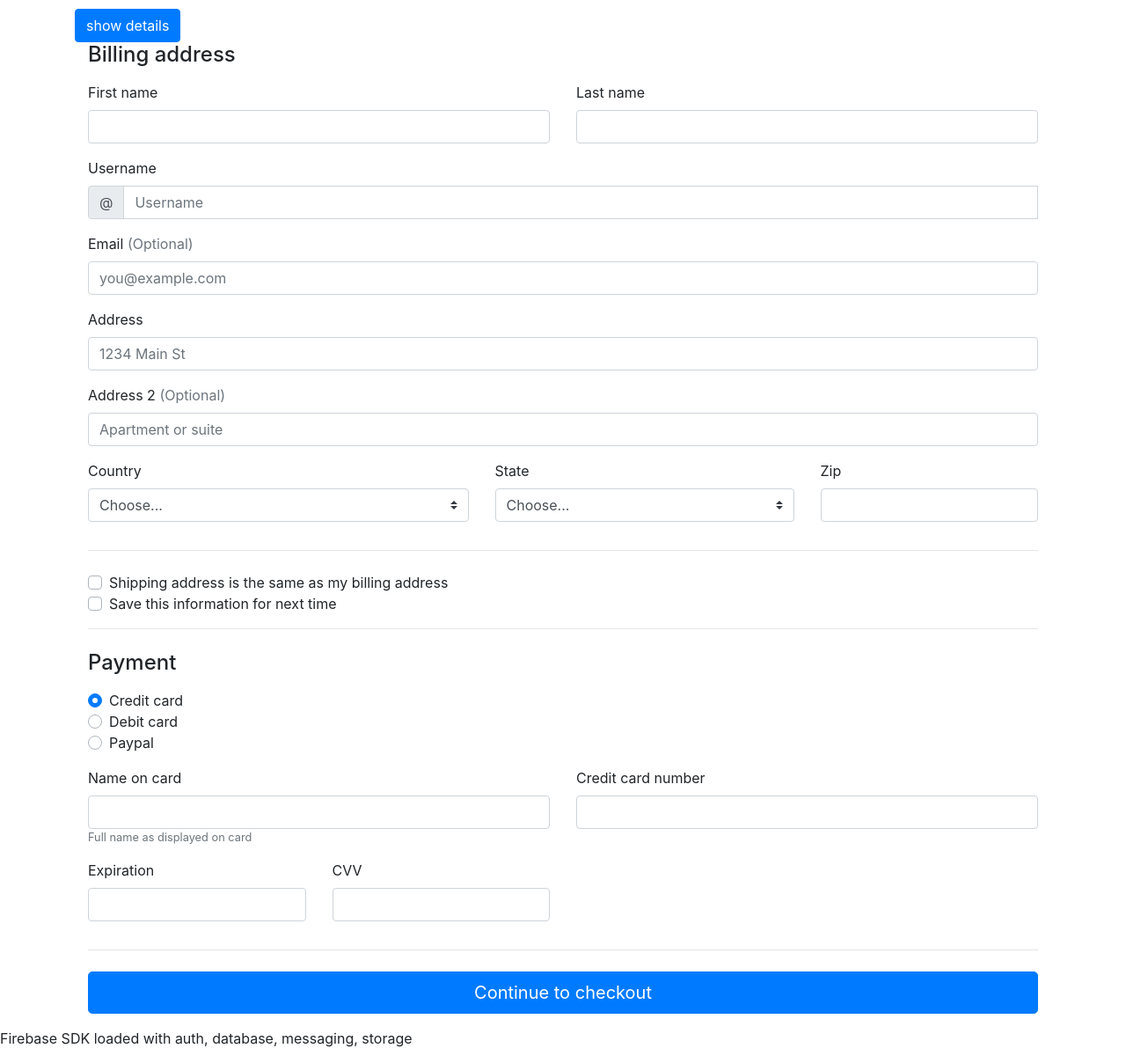
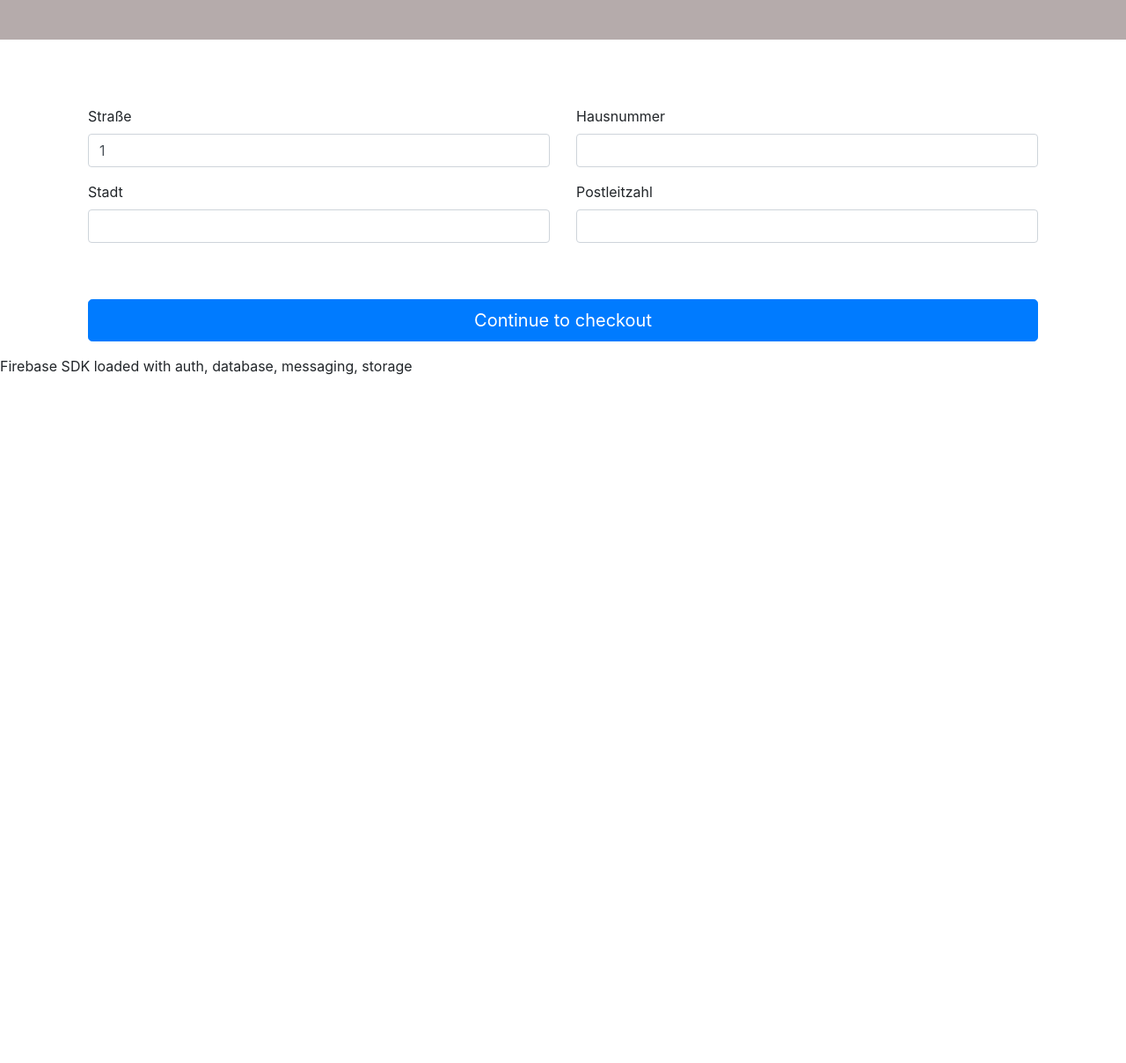
Before and after one commit to 2567910/nebenkosten, a plain HTML site: page public/create-place.html in a window 1280 px wide. Shown: the part 170-1378 px from the top of the page at 88% size. After the commit the page ends 800 px from the top, so only its background shows below. Drawn offline with nearby package versions, Linux system fonts and the light colour scheme; some packages are replaced by stand-ins of ours.

Commit message:
form working for one value

```diff
--- a/public/create-place.html
+++ b/public/create-place.html
@@ -23,7 +23,8 @@
 
   <link href="https://stackpath.bootstrapcdn.com/font-awesome/4.7.0/css/font-awesome.min.css" rel="stylesheet"
     integrity="sha384-wvfXpqpZZVQGK6TAh5PVlGOfQNHSoD2xbE+QkPxCAFlNEevoEH3Sl0sibVcOQVnN" crossorigin="anonymous">
-<style src="/css/main.css"></style>
+    <link href="/css/main.css" rel="stylesheet">
+    <link href="/css/cards.css" rel="stylesheet">
 </head>
 
 <body>
@@ -31,165 +32,51 @@
     <div class="container">
       <div class="row">
       <div class="col-md-12 pb-5">
-        <h2 class="mb-3 pt-10">Mein Abrechnungen</h2>
-        <p>
-          Die Nebenkostenabrechnungen sind nach Adressen bzw. Objekten sortiert.
-        </p>
-        <a class='btn btn-secondary  text-white' href="create-place/">Neues Objekt anlegen</a>
+        <h2 class="mb-3 pt-10">Neues Gebäude Hinzufügen</h2>
+
+        <a class='btn btn-secondary  text-white' href="/">Abbrechen</a>
       </div>
     </div></div>
   </div>
-  <div class="container">
-    <div class="row">
-      <div class="col-md-12">
-        <a  type="button" class="btn btn-primary text-white" href="place.html">show details</a>
-      </div>
-    </div>
-    <div class="col-md-12">
-      <h4 class="mb-3">Billing address</h4>
-      <form class="needs-validation" novalidate>
+  <div class="container" id="newplace">
+
+    <div class="col-md-12 pt-10">
+
+      <form class="needs-validation" id="toBeTranslatedForm">
         <div class="row">
           <div class="col-md-6 mb-3">
-            <label for="firstName">First name</label>
-            <input type="text" class="form-control" id="firstName" placeholder="" value="" required>
+            <label for="street">Straße</label>
+            <input type="text" class="form-control" id="street" placeholder="" value="1" required>
             <div class="invalid-feedback">
               Valid first name is required.
             </div>
           </div>
           <div class="col-md-6 mb-3">
-            <label for="lastName">Last name</label>
-            <input type="text" class="form-control" id="lastName" placeholder="" value="" required>
+            <label for="lastName">Hausnummer</label>
+            <input type="text" class="form-control" id="street-number" placeholder="" value="" required>
+            <div class="invalid-feedback">
+              Valid last name is required.
+            </div>
+          </div>
+        </div><div class="row">
+          <div class="col-md-6 mb-3">
+            <label for="firstName">Stadt</label>
+            <input type="text" class="form-control" id="city" placeholder="" value="" required>
+            <div class="invalid-feedback">
+              Valid first name is required.
+            </div>
+          </div>
+          <div class="col-md-6 mb-3">
+            <label for="lastName">Postleitzahl</label>
+            <input type="text" class="form-control" id="zip" placeholder="" value="" required>
             <div class="invalid-feedback">
               Valid last name is required.
             </div>
           </div>
         </div>
 
-        <div class="mb-3">
-          <label for="username">Username</label>
-          <div class="input-group">
-            <div class="input-group-prepend">
-              <span class="input-group-text">@</span>
-            </div>
-            <input type="text" class="form-control" id="username" placeholder="Username" required>
-            <div class="invalid-feedback" style="width: 100%;">
-              Your username is required.
-            </div>
-          </div>
-        </div>
-
-        <div class="mb-3">
-          <label for="email">Email <span class="text-muted">(Optional)</span></label>
-          <input type="email" class="form-control" id="email" placeholder="you@example.com">
-          <div class="invalid-feedback">
-            Please enter a valid email address for shipping updates.
-          </div>
-        </div>
-
-        <div class="mb-3">
-          <label for="address">Address</label>
-          <input type="text" class="form-control" id="address" placeholder="1234 Main St" required>
-          <div class="invalid-feedback">
-            Please enter your shipping address.
-          </div>
-        </div>
-
-        <div class="mb-3">
-          <label for="address2">Address 2 <span class="text-muted">(Optional)</span></label>
-          <input type="text" class="form-control" id="address2" placeholder="Apartment or suite">
-        </div>
-
-        <div class="row">
-          <div class="col-md-5 mb-3">
-            <label for="country">Country</label>
-            <select class="custom-select d-block w-100" id="country" required>
-              <option value="">Choose...</option>
-              <option>United States</option>
-            </select>
-            <div class="invalid-feedback">
-              Please select a valid country.
-            </div>
-          </div>
-          <div class="col-md-4 mb-3">
-            <label for="state">State</label>
-            <select class="custom-select d-block w-100" id="state" required>
-              <option value="">Choose...</option>
-              <option>California</option>
-            </select>
-            <div class="invalid-feedback">
-              Please provide a valid state.
-            </div>
-          </div>
-          <div class="col-md-3 mb-3">
-            <label for="zip">Zip</label>
-            <input type="text" class="form-control" id="zip" placeholder="" required>
-            <div class="invalid-feedback">
-              Zip code required.
-            </div>
-          </div>
-        </div>
-        <hr class="mb-4">
-        <div class="custom-control custom-checkbox">
-          <input type="checkbox" class="custom-control-input" id="same-address">
-          <label class="custom-control-label" for="same-address">Shipping address is the same as my billing address</label>
-        </div>
-        <div class="custom-control custom-checkbox">
-          <input type="checkbox" class="custom-control-input" id="save-info">
-          <label class="custom-control-label" for="save-info">Save this information for next time</label>
-        </div>
-        <hr class="mb-4">
-
-        <h4 class="mb-3">Payment</h4>
-
-        <div class="d-block my-3">
-          <div class="custom-control custom-radio">
-            <input id="credit" name="paymentMethod" type="radio" class="custom-control-input" checked required>
-            <label class="custom-control-label" for="credit">Credit card</label>
-          </div>
-          <div class="custom-control custom-radio">
-            <input id="debit" name="paymentMethod" type="radio" class="custom-control-input" required>
-            <label class="custom-control-label" for="debit">Debit card</label>
-          </div>
-          <div class="custom-control custom-radio">
-            <input id="paypal" name="paymentMethod" type="radio" class="custom-control-input" required>
-            <label class="custom-control-label" for="paypal">Paypal</label>
-          </div>
-        </div>
-        <div class="row">
-          <div class="col-md-6 mb-3">
-            <label for="cc-name">Name on card</label>
-            <input type="text" class="form-control" id="cc-name" placeholder="" required>
-            <small class="text-muted">Full name as displayed on card</small>
-            <div class="invalid-feedback">
-              Name on card is required
-            </div>
-          </div>
-          <div class="col-md-6 mb-3">
-            <label for="cc-number">Credit card number</label>
-            <input type="text" class="form-control" id="cc-number" placeholder="" required>
-            <div class="invalid-feedback">
-              Credit card number is required
-            </div>
-          </div>
-        </div>
-        <div class="row">
-          <div class="col-md-3 mb-3">
-            <label for="cc-expiration">Expiration</label>
-            <input type="text" class="form-control" id="cc-expiration" placeholder="" required>
-            <div class="invalid-feedback">
-              Expiration date required
-            </div>
-          </div>
-          <div class="col-md-3 mb-3">
-            <label for="cc-expiration">CVV</label>
-            <input type="text" class="form-control" id="cc-cvv" placeholder="" required>
-            <div class="invalid-feedback">
-              Security code required
-            </div>
-          </div>
-        </div>
-        <hr class="mb-4">
-        <button class="btn btn-primary btn-lg btn-block" type="submit">Continue to checkout</button>
+        <!-- <hr class="mb-4"> -->
+        <button class="btn btn-primary btn-lg btn-block mt-5" type="submit">Continue to checkout</button>
       </form>
     </div>
   </div>
@@ -212,6 +99,7 @@
   </script>
   <script src="https://code.jquery.com/jquery-3.4.1.min.js"></script>
   <script type='text/javascript' src='/js/plugins/validate-forms.js'></script>
+  <script type='text/javascript' src='/js/plugins/new-place.js'></script>
   <script href="https://cdnjs.cloudflare.com/ajax/libs/popper.js/1.16.0/esm/popper.min.js"></script>
     <script src="https://stackpath.bootstrapcdn.com/bootstrap/4.4.1/js/bootstrap.min.js" integrity="sha384-wfSDF2E50Y2D1uUdj0O3uMBJnjuUD4Ih7YwaYd1iqfktj0Uod8GCExl3Og8ifwB6" crossorigin="anonymous"></script>
   <script src="/js/app.js"></script>
--- a/public/js/app.js
+++ b/public/js/app.js
@@ -29,6 +29,7 @@ $(document).ready(function () {
     if ($('.needs-validation').length) $().validateForms();
     if ($('#cards').length) $().initCards();
     if ($('#loadplaces').length) $().loadPlaces(firestore);
+    if ($('#newplace').length) $().newPlace();
     //   var db = firebase.database().ref().child('test');
     //   db.on('value', function(snapshot) {
     //     showPlaces(snapshot.val());
--- /dev/null
+++ b/public/js/plugins/new-place.js
@@ -0,0 +1,10 @@
+
+
+
+
+  $.fn.newPlace = function () {
+    $('#toBeTranslatedForm').submit(function() {
+        var textareaval = $('#street').val();
+        alert(textareaval);
+     });
+}
```
